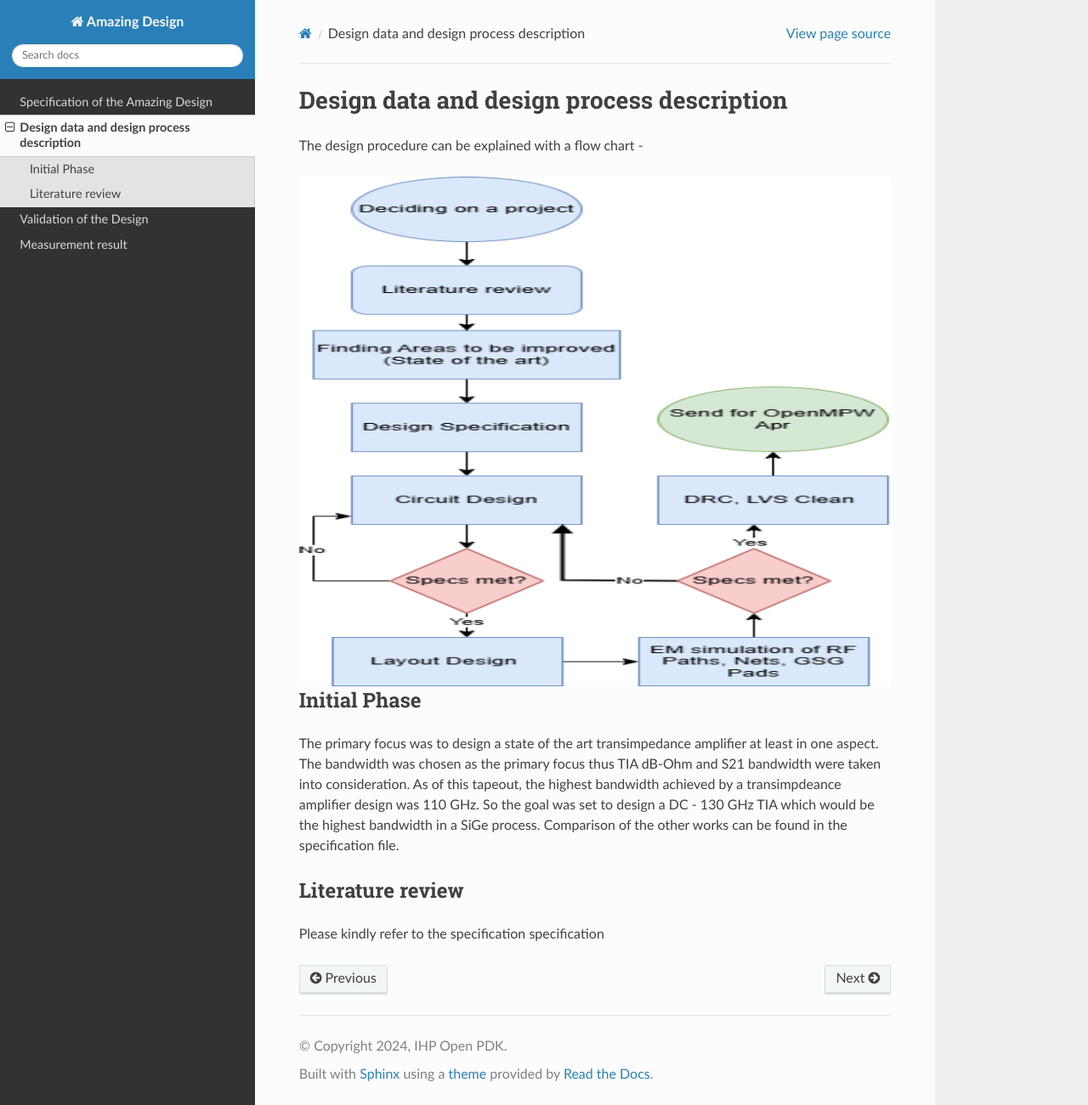
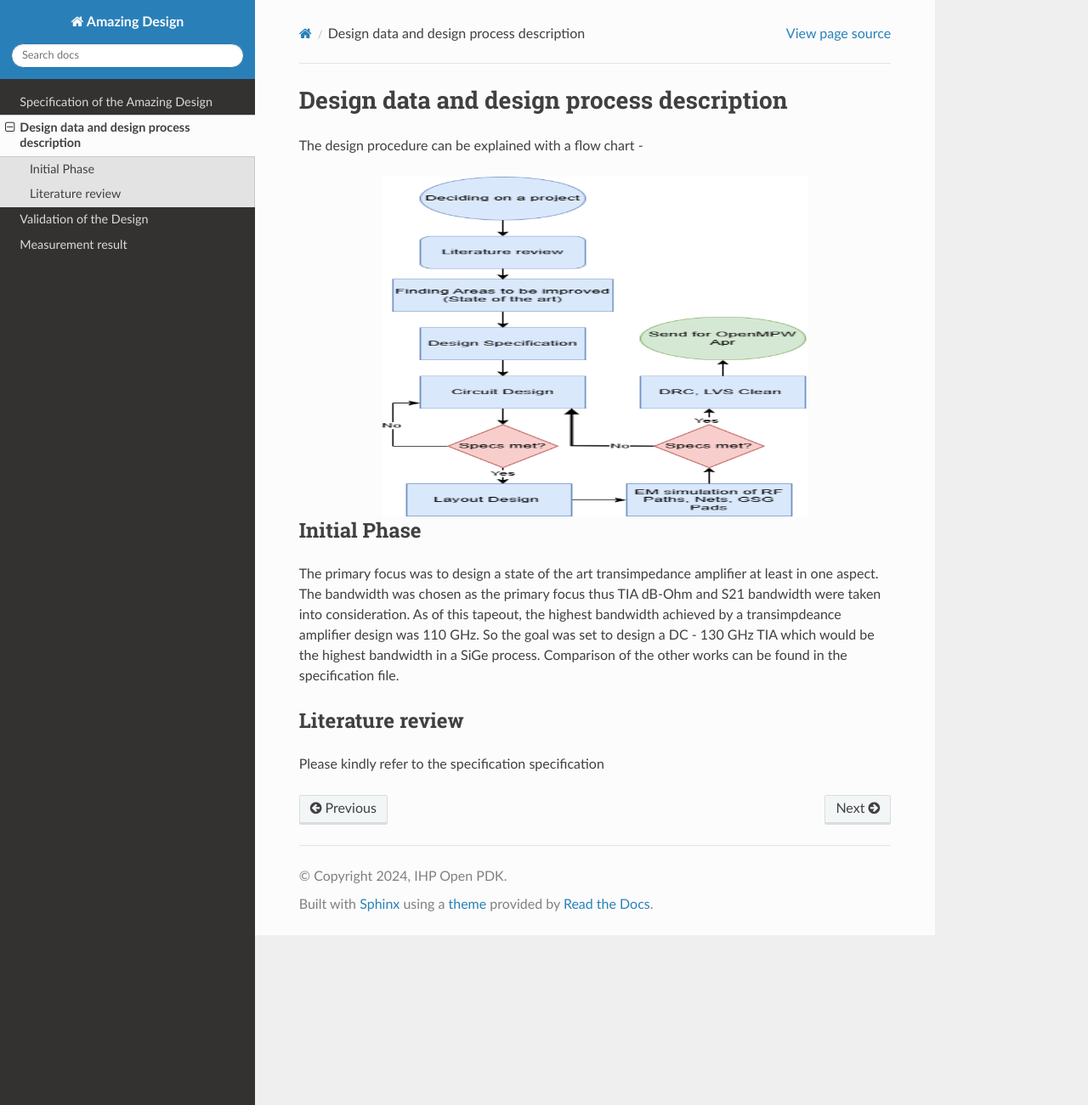
Before and after one commit to IHP-GmbH/TO_Apr2025, a Sphinx documentation site: the page built from DC_to_130_GHz_TIA/doc/source/designdata.rst, in a window 1280 px wide and 1301 px high. Shown: the whole window at 85% size. Built offline with Sphinx 7.4.7 and the Read the Docs theme 3.1.0, drawn with Linux system fonts in a browser that asks for light colours.

Commit message:
2nd resize

```diff
--- a/DC_to_130_GHz_TIA/doc/source/designdata.rst
+++ b/DC_to_130_GHz_TIA/doc/source/designdata.rst
@@ -9,8 +9,8 @@ The design procedure can be explained with a flow chart -
 
 .. image:: _static/flowchart.png
     :align: center
-    :width: 800
-    :height: 600
+    :width: 500
+    :height: 400
 
 Initial Phase
 ----------------------------------------------
```
